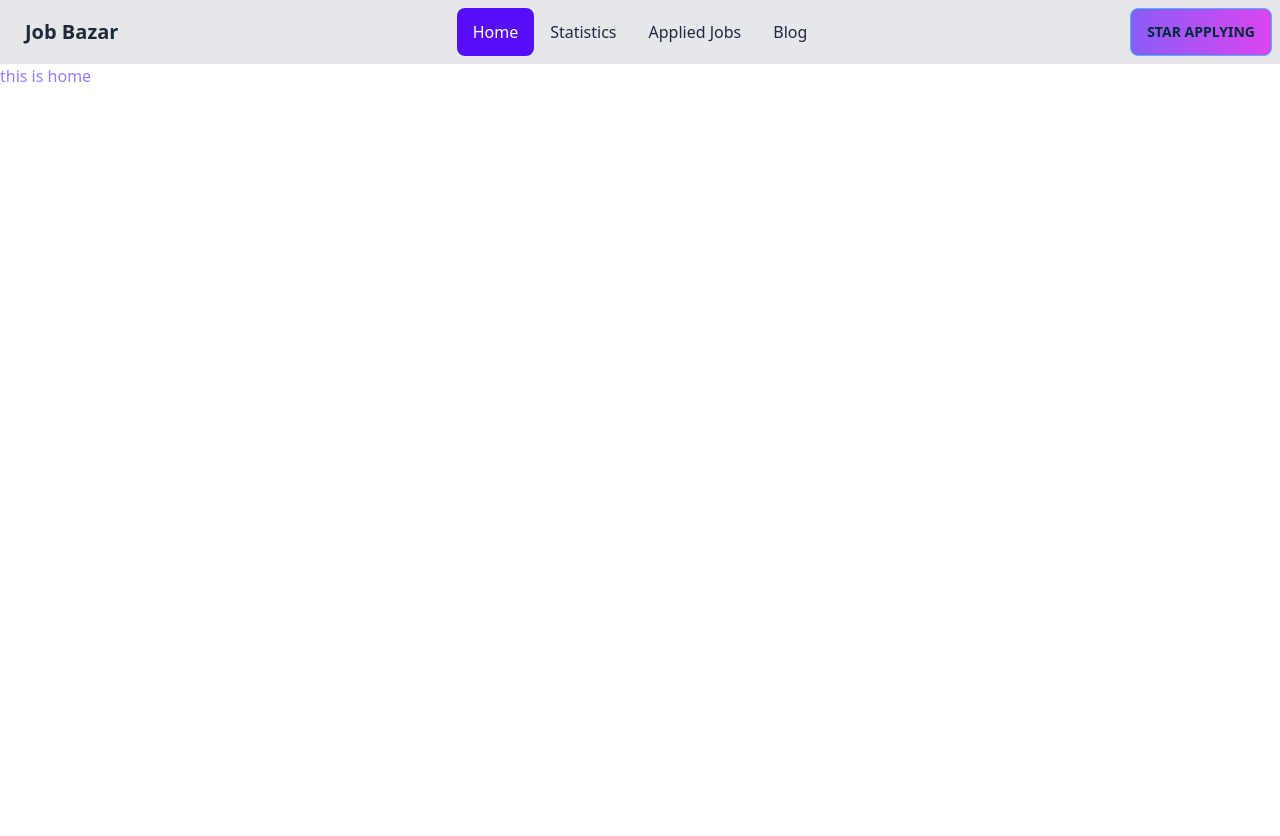
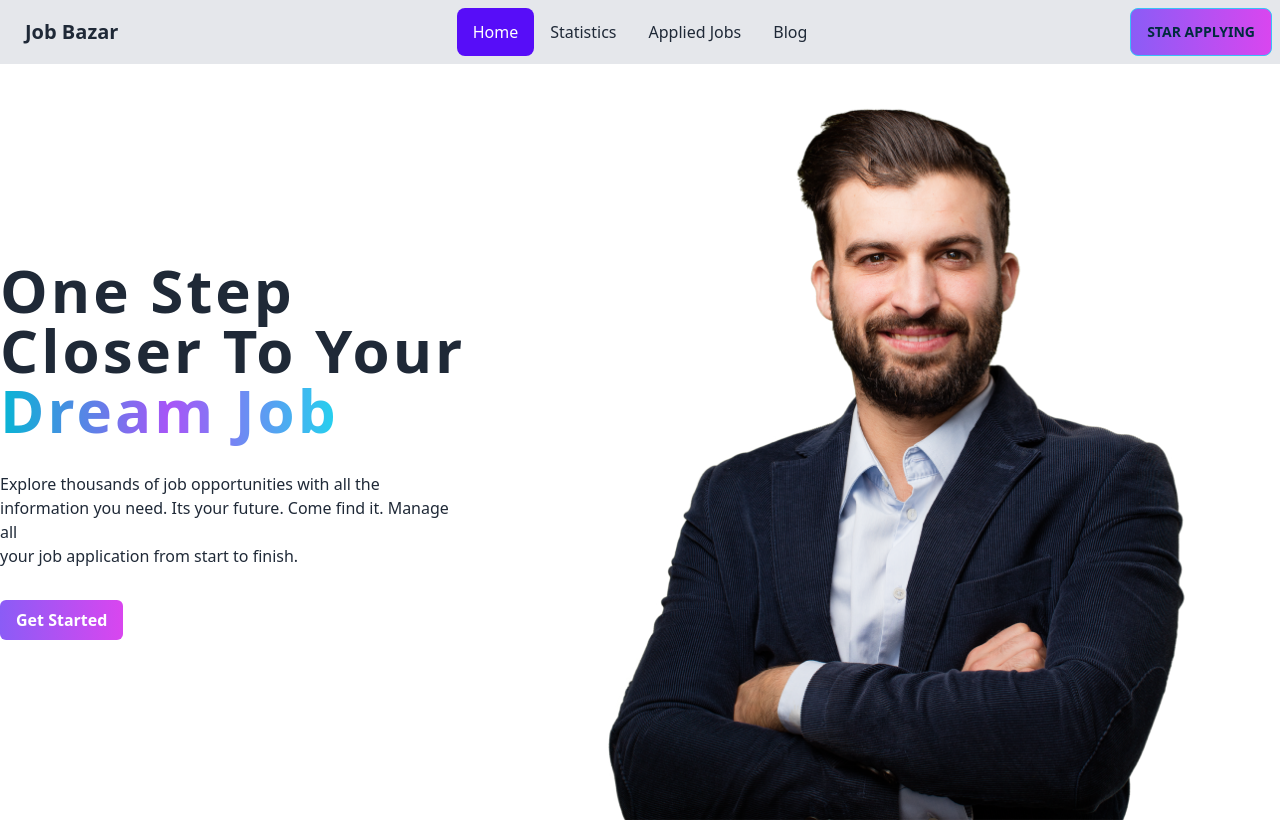
Before and after one commit to saifulaija/job-bazar, a React (Vite) app: page / in a window 1280 px wide. Before the commit the page ends 800 px from the top, so only its background shows below. Built offline with nearby package versions, Linux system fonts and the light colour scheme.

Commit message:
banner section added

```diff
--- a/src/components/Home.jsx
+++ b/src/components/Home.jsx
@@ -2,8 +2,15 @@ import React from 'react';
 
 const Home = () => {
     return (
-        <div>
-            <h1 className='text-[#927EFE]'>this is home</h1>
+        <div className='flex justify-between items-center container mx-auto my-4'>
+           <div>
+            <h1 className='text-6xl tracking-wider font-semibold '>One Step <br /> Closer To Your <br/> <span className='animate-text bg-gradient-to-r from-cyan-500 via-purple-500 to-cyan-400 bg-clip-text text-transparent font-black'>Dream Job</span></h1>
+            <p className='py-8'>Explore thousands of job opportunities with all the <br /> information you need. Its your future. Come find it. Manage all <br /> your job application from start to finish.</p>
+            <button className='text-white font-semibold  bg-gradient-to-r from-violet-500 to-fuchsia-500 px-4 py-2 rounded-md '>Get Started</button>
+           </div>
+           <div>
+            <img src="banner.png" alt="" />
+           </div>
         </div>
     );
 };
```
Also changed, not shown: public/banner.png (added).
